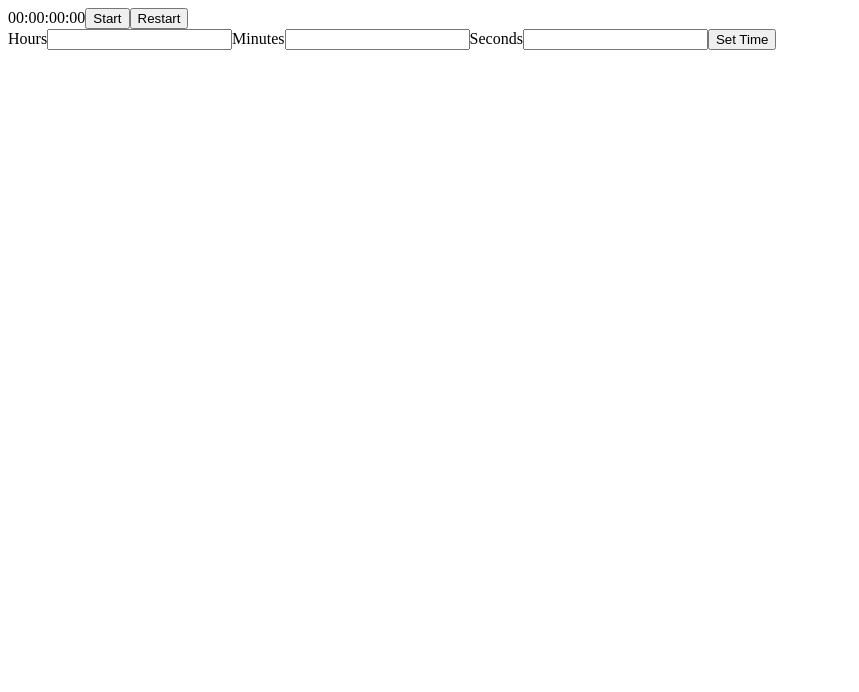
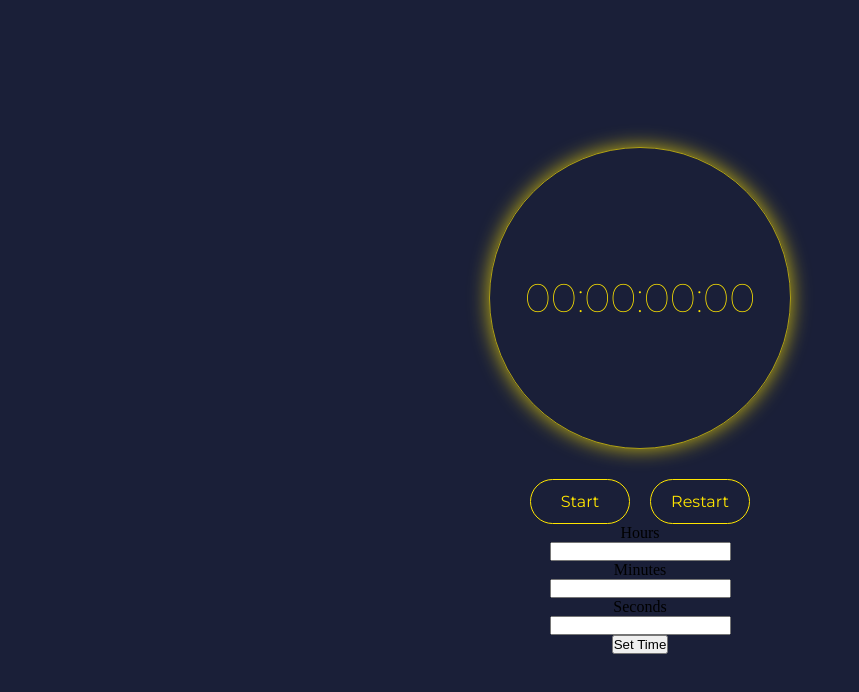
Before and after one commit to AChapeton/stopwatch, a React (Create React App) app: page / in a window 1280 px wide. Shown: the top 692 px of the page, without its empty margins (0-859 px from the left). Built offline with nearby package versions, Linux system fonts and the light colour scheme.

Commit message:
Put timer and main buttons styles

```diff
--- a/src/App.js
+++ b/src/App.js
@@ -2,6 +2,7 @@ import { useState } from "react";
 import { Stopwatch } from "./modules/Stopwatch";
 import { Alert } from "./modules/Alert";
 import { Form } from "./modules/Form";
+import styles from "./styles.module.css";
 
 function App() {
   const [time, setTime] = useState(0);
@@ -9,7 +10,7 @@ function App() {
   const [isActive, setIsActive] = useState(false);
 
   return (
-    <div>
+    <div className={styles.container}>
       <Alert time={time} setIsActive={setIsActive} userTime={userTime} />
       <Stopwatch
         time={time}
--- a/src/modules/Stopwatch/index.js
+++ b/src/modules/Stopwatch/index.js
@@ -1,4 +1,5 @@
 import { useStopWatch } from "../../hooks/useStopWatch";
+import styles from "./styles.module.css";
 
 const Stopwatch = ({ time, setTime, isActive, setIsActive, setUserTime }) => {
   const { buttonText, onHandleTime, onHandleRestart } = useStopWatch({
@@ -10,14 +11,22 @@ const Stopwatch = ({ time, setTime, isActive, setIsActive, setUserTime }) => {
   });
 
   return (
-    <div>
-      <span>{("0" + Math.floor((time / 3600000) % 60)).slice(-2)}:</span>
-      <span>{("0" + Math.floor((time / 60000) % 60)).slice(-2)}:</span>
-      <span>{("0" + Math.floor((time / 1000) % 60)).slice(-2)}:</span>
-      <span>{("0" + ((time / 10) % 100)).slice(-2)}</span>
-      <button onClick={onHandleTime}>{buttonText}</button>
-      <button onClick={onHandleRestart}>Restart</button>
-    </div>
+    <>
+      <div className={styles.timerContainer}>
+        <span>{("0" + Math.floor((time / 3600000) % 60)).slice(-2)}:</span>
+        <span>{("0" + Math.floor((time / 60000) % 60)).slice(-2)}:</span>
+        <span>{("0" + Math.floor((time / 1000) % 60)).slice(-2)}:</span>
+        <span>{("0" + ((time / 10) % 100)).slice(-2)}</span>
+      </div>
+      <div>
+        <button className={styles.button} onClick={onHandleTime}>
+          {buttonText}
+        </button>
+        <button className={styles.button} onClick={onHandleRestart}>
+          Restart
+        </button>
+      </div>
+    </>
   );
 };
 
--- /dev/null
+++ b/src/modules/Stopwatch/styles.module.css
@@ -0,0 +1,32 @@
+@import url("https://fonts.googleapis.com/css2?family=Montserrat:wght@100;400&display=swap");
+
+.timerContainer {
+  color: #ffe500;
+  border: 1px solid #ffe600a7;
+  border-radius: 50%;
+  width: 300px;
+  height: 300px;
+  margin-bottom: 30px;
+  display: flex;
+  justify-content: center;
+  align-items: center;
+  font-family: "Montserrat", sans-serif;
+  font-weight: 100;
+  font-size: 40px;
+  box-shadow: 0 0 20px rgba(255, 229, 0, 0.75);
+  -webkit-box-shadow: 0 0 20px rgba(255, 229, 0, 0.75);
+  -moz-box-shadow: 0 0 20px rgba(255, 229, 0, 0.75);
+}
+
+.button {
+  border: 1px solid #ffe500;
+  color: #ffe500;
+  font-family: "Montserrat", sans-serif;
+  font-size: 16px;
+  font-weight: 400;
+  background-color: transparent;
+  padding: 12px 16px;
+  border-radius: 50px;
+  margin: 0 10px;
+  width: 100px;
+}
--- /dev/null
+++ b/src/styles.module.css
@@ -0,0 +1,12 @@
+* {
+  margin: 0;
+  padding: 0;
+}
+.container {
+  height: 100vh;
+  background-color: #1a1f38;
+  display: flex;
+  flex-direction: column;
+  align-items: center;
+  justify-content: center;
+}
```
